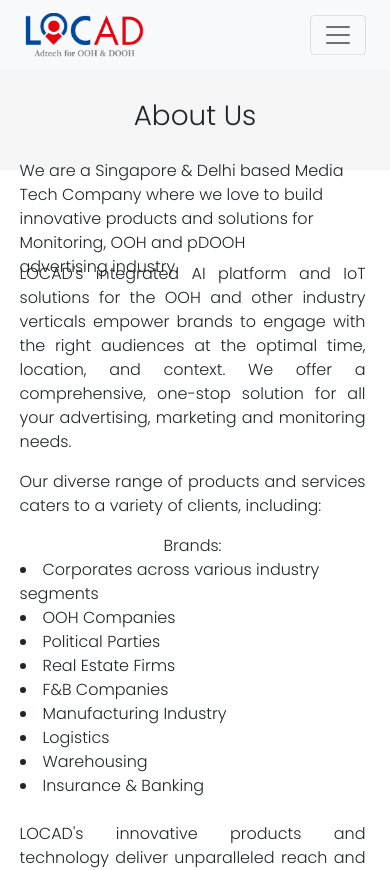
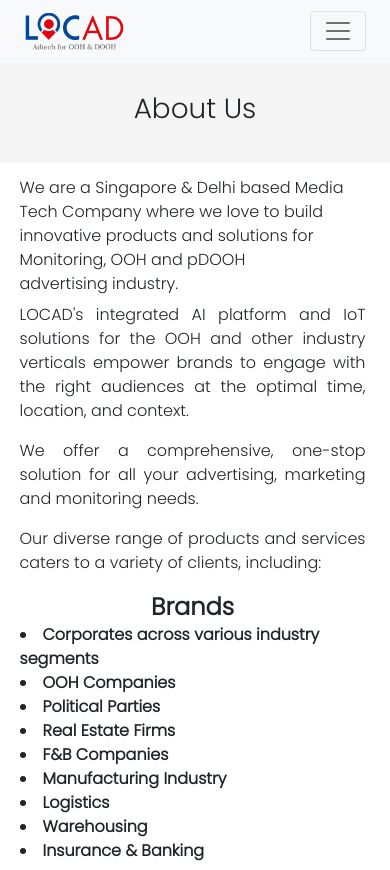
Before and after one commit to itsyogeshnegi/LOCAD, a Next.js app: page /AboutPage in a window 390 px wide. Shown: the top 870 px of the page. Built offline with nearby package versions, Linux system fonts and the light colour scheme.

Commit message:
new changes

```diff
--- a/src/Components/NavBar/MainNavBar.jsx
+++ b/src/Components/NavBar/MainNavBar.jsx
@@ -39,7 +39,7 @@
       <Navbar bg="light" variant="light" expand="lg" className="px-4 xl:px-14">
         <Navbar.Brand className="col-xl-2 col-lg-2">
           <Link href="/">
-            <Image src="/LOCAD.png" height={40} width={120} alt="logo" />
+            <Image src="/LOCAD.png" height={35} width={100} alt="logo" />
           </Link>
         </Navbar.Brand>
         <Navbar.Toggle aria-controls="navbar-nav" />
--- a/src/app/AboutPage/page.jsx
+++ b/src/app/AboutPage/page.jsx
@@ -22,45 +22,59 @@
 
       <div className="about-content">
         <div className="content">
-          <div className="contentHead">
-            <p>{"We are a Singapore & Delhi based Media Tech Company where we love to build innovative products and solutions for Monitoring, OOH and pDOOH advertising industry."}</p>
+          <div className="contentHead my-4">
+            <p>
+              {
+                "We are a Singapore & Delhi based Media Tech Company where we love to build innovative products and solutions for Monitoring, OOH and pDOOH advertising industry."
+              }
+              <br/>
+            </p>
           </div>
           <div className="contentBody">
             <p>
-              {`LOCAD's integrated AI platform and IoT solutions for the OOH and other industry verticals empower brands to engage with the right audiences at the optimal time, location, and context. We offer a comprehensive, one-stop solution for all your advertising, marketing and monitoring needs.`}
+              {`LOCAD's integrated AI platform and IoT solutions for the OOH and other industry verticals empower brands to engage with the right audiences at the optimal time, location, and context.`}
+            </p>
+            <p>
+              {` We offer a comprehensive, one-stop solution for all your advertising, marketing and monitoring needs.`}
             </p>
             <p>
               {`Our diverse range of products and services caters to a variety of clients, including:`}
             </p>
-              Brands:
-              <div className="text-start">
-              <li>Corporates across various industry segments</li>
-              <li>OOH Companies</li>
-              <li>Political Parties</li>
-              <li>Real Estate Firms</li>
-              <li>F&B Companies</li>
-              <li>Manufacturing Industry</li>
-              <li>Logistics</li>
-              <li>Warehousing</li>
-              <li>Insurance & Banking</li>
-              </div>
+            <b className="text-2xl font-bold">Brands</b>
+            <div className="text-start">
+              <li className="font-semibold">Corporates across various industry segments</li>
+              <li className="font-semibold">OOH Companies</li>
+              <li className="font-semibold">Political Parties</li>
+              <li className="font-semibold">Real Estate Firms</li>
+              <li className="font-semibold">F&B Companies</li>
+              <li className="font-semibold">Manufacturing Industry</li>
+              <li className="font-semibold">Logistics</li>
+              <li className="font-semibold">Warehousing</li>
+              <li className="font-semibold">Insurance & Banking</li>
+            </div>
             <br />
             <p>
-           {`LOCAD's innovative products and technology deliver unparalleled
+              {`LOCAD's innovative products and technology deliver unparalleled
               reach and scalability while maintaining brand privacy and
               integrity.`}
             </p>
             <p className="flex gap-3">
               {`Connect with us now to learn how we can add value to your campaigns and brands.`}
-              <button className="bg-blue-600 text-white p-2 rounded-md shadow-lg"><Link href={"/ContactUsPage"} className="text-white no-underline">Contact With Us</Link></button>
+              <button className="bg-blue-600 text-white p-2 rounded-md shadow-lg">
+                <Link
+                  href={"/ContactUsPage"}
+                  className="text-white no-underline">
+                  Contact With Us
+                </Link>
+              </button>
             </p>
           </div>
         </div>
       </div>
       <div className="w-full text-center mb-5">
         <p className="font-semibold text-2xl">Our Clients</p>
-      <Clients/>
-      <Clients reverse={true}/>
+        <Clients />
+        <Clients reverse={true} />
       </div>
       <div>
         <section>
@@ -76,7 +90,7 @@
           </div>
         </section>
       </div>
-      <Footer/>
+      <Footer />
     </>
   );
 };
--- a/src/app/Campaigns/page.jsx
+++ b/src/app/Campaigns/page.jsx
@@ -13,7 +13,7 @@
         <h1>{`Campaign Measurement & Attribution`}</h1>
       </div>
       <div className="py-2 px-10">
-        <p className="text-center">
+        <p className="text-justify">
           {`At LOCAD, we provide cutting-edge AI/ML solutions for measuring and
           attributing the success of your Out-of-Home (OOH) and Programmatic
           Digital Out-of-Home (pDOOH) advertising campaigns. Our sophisticated
@@ -29,7 +29,7 @@
         <h1 className="text-2xl font-bold">Key Features</h1>
       </div>
       <div>
-        <ul className="px-14">
+        <ul className="px-10 text-justify">
           <li>
             <span className="font-semibold">
               1.Advanced Tracking Technologies:{" "}
@@ -92,7 +92,7 @@
       <div className="flex text-center justify-center items-center flex-col px-10">
         <h1 className="font-semibold">Why Choose Us?</h1>
       </div>
-      <div className="px-14">
+      <div className="px-14 text-justify">
         <li>
           <span className="font-semibold">Expertise:</span>
           {` Benefit from our extensive experience (10yrs+) and expertise in OOH and pDOOH advertising, ensuring your campaigns are designed and measured for success.`}
--- a/src/app/ContactUsPage/page.jsx
+++ b/src/app/ContactUsPage/page.jsx
@@ -148,7 +148,7 @@
             <div className="flex flex-wrap -mx-3 mb-2">
               <div className="w-full px-3">
                 <button
-                  className="bg-green-600 hover:bg-green-800 px-20 py-1 rounded-lg text-white font-Teko text-2xl"
+                  className="bg-green-600 hover:bg-green-800 px-20 py-1 rounded-lg text-white font-Teko text-2xl max-md:w-full"
                   type="submit"
                 >
                   Send Your Message
--- a/src/app/Locaudit-Pro/page.jsx
+++ b/src/app/Locaudit-Pro/page.jsx
@@ -42,7 +42,7 @@
       <div className="pro_App">
         <h4>Locaudit Pro App</h4>
         <div className="proAppSS">
-          <img src="/proApp1.jpg" />
+          <img src="/proApp1.jpg"  />
           <img src="/proApp.jpg" />
           <img src="/proApp2.jpg" />
         </div>
--- a/src/app/Screeno/page.jsx
+++ b/src/app/Screeno/page.jsx
@@ -14,11 +14,11 @@
       <MainNavBar />
 
       <div className="ScreenoHead">
-        <h2>
+        <h3>
           {" "}
           <span style={{ color: "darkblue" }}>Programmatic</span>{" "}
           <span style={{ color: "red" }}>DOOH Network & CMS</span>
-        </h2>
+        </h3>
       </div>
 
       <div className="ScreenoVideo">
```
Also changed, not shown: src/app/Locaudit-Pro/LocauditPro.css (+13 -3 lines), src/app/Plano/page.jsx (+12 -63 lines), src/app/TransitMedia/page.jsx (+10 -10 lines).
